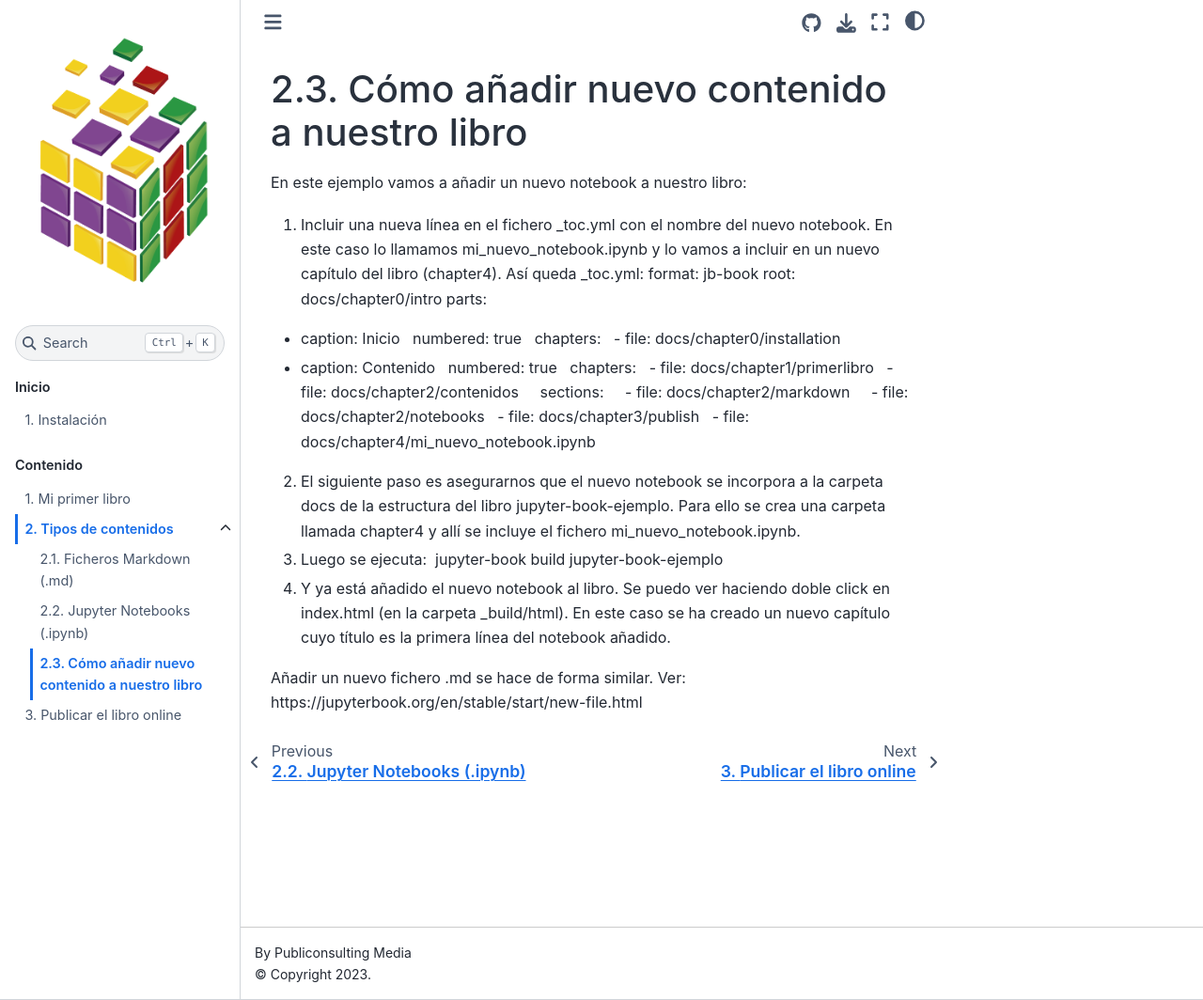
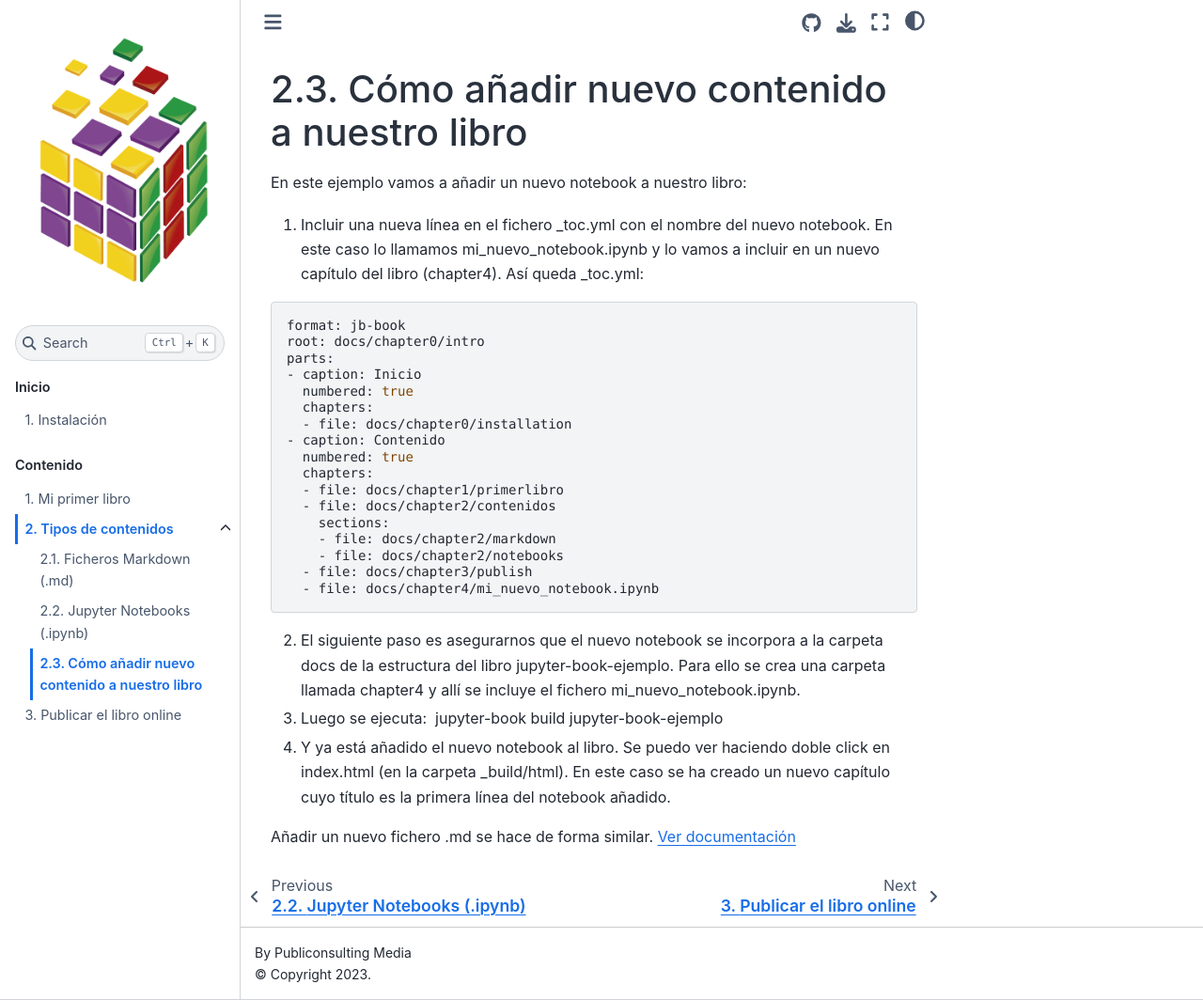
Before and after one commit to Jero2760/jupyter-book-ejemplo, a Jupyter Book: the page built from docs/chapter2/nuevo_contenido.md, in a window 1280 px wide and 1064 px high. Shown: the whole window at 94% size. Built offline with Jupyter Book 1.0.4 settings and Sphinx 7.4.7 and the Sphinx Book theme 1.1.4, drawn with Linux system fonts in a browser that asks for light colours.

Commit message:
added  instructions to update the book with new contents

````diff
--- a/docs/chapter2/nuevo_contenido.md
+++ b/docs/chapter2/nuevo_contenido.md
@@ -3,6 +3,7 @@
 En este ejemplo vamos a añadir un nuevo notebook a nuestro libro:
 
 1. Incluir una nueva línea en el fichero _toc.yml con el nombre del nuevo notebook. En este caso lo llamamos mi_nuevo_notebook.ipynb y lo vamos a incluir en un nuevo capítulo del libro (chapter4). Así queda _toc.yml:
+```bash
 format: jb-book
 root: docs/chapter0/intro
 parts:
@@ -20,6 +21,7 @@ parts:
     - file: docs/chapter2/notebooks
   - file: docs/chapter3/publish
   - file: docs/chapter4/mi_nuevo_notebook.ipynb
+```
 
 2. El siguiente paso es asegurarnos que el nuevo notebook se incorpora a la carpeta docs de la estructura del libro jupyter-book-ejemplo. Para ello se crea una carpeta llamada chapter4 y allí se incluye el fichero mi_nuevo_notebook.ipynb.
 
@@ -27,4 +29,4 @@ parts:
 
 4. Y ya está añadido el nuevo notebook al libro. Se puedo ver haciendo doble click en index.html (en la carpeta _build/html). En este caso se ha creado un nuevo capítulo cuyo título es la primera línea del notebook añadido.
 
-Añadir un nuevo fichero .md se hace de forma similar. Ver: https://jupyterbook.org/en/stable/start/new-file.html
+Añadir un nuevo fichero .md se hace de forma similar. [Ver documentación](https://jupyterbook.org/en/stable/start/new-file.html)
````
Also changed, not shown: 1 other file.
